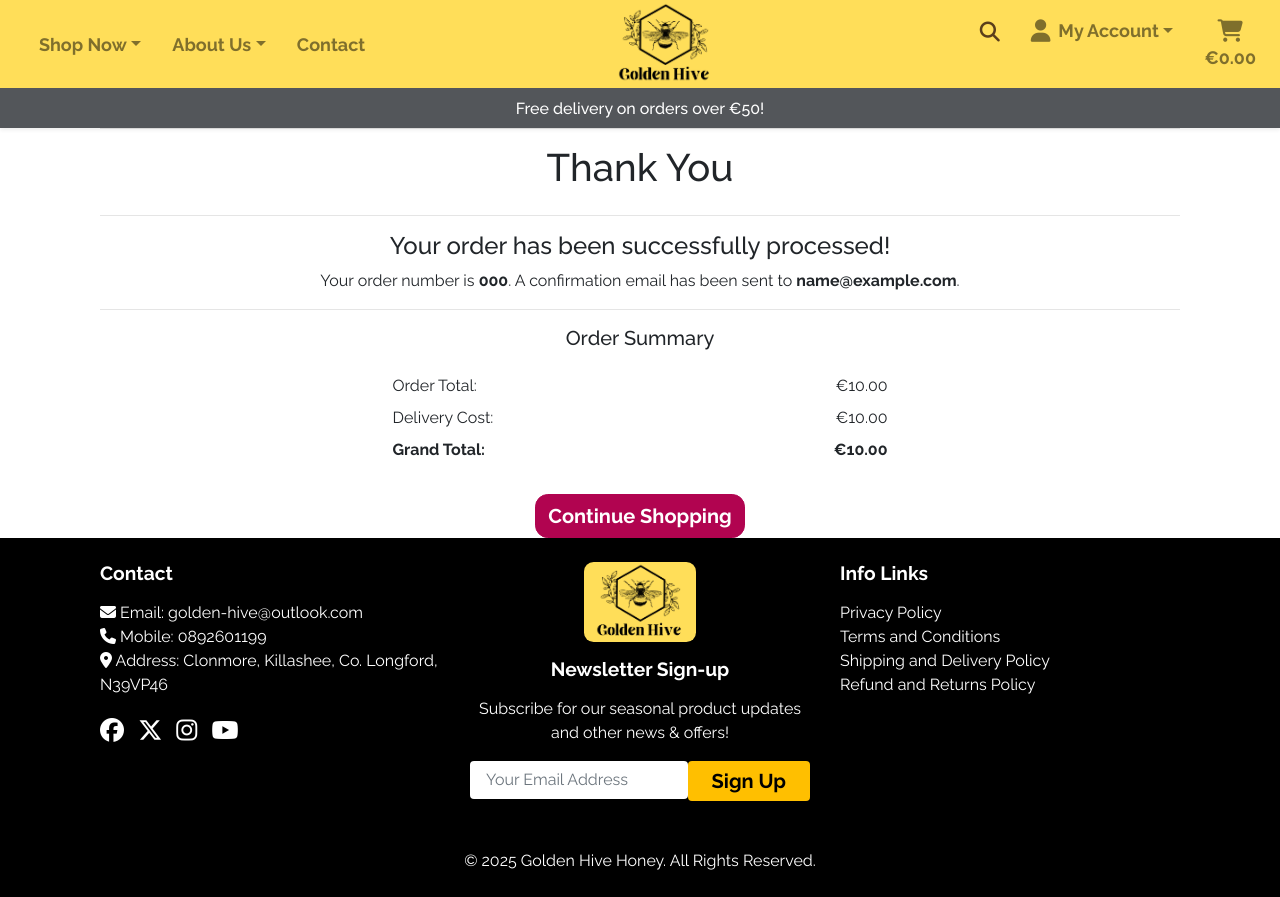
After one commit to preetzware/golden-hive-honey, a Django app: page /checkout/checkout_success/000 in a window 1280 px wide. The commit adds this page. Run offline with Django 3.2, Linux system fonts and the light colour scheme; tables that the repository leaves empty hold one stand-in row (values such as "Sample post"); some libraries are stand-ins or nearby versions; some web fonts are replaced.

Commit message:
Add checkout success logic

```diff
--- a/checkout/__init__.py
+++ b/checkout/__init__.py
@@ -0,0 +1 @@
+default_app_config = 'checkout.apps.CheckoutConfig'
--- a/checkout/models.py
+++ b/checkout/models.py
@@ -35,7 +35,7 @@ class Order(models.Model):
         Update grand total each time a line item is added,
         accounting for delivery costs.
         """
-        self.order_total = self.lineitems.aggregate(Sum('lineitem_total'))['lineitem_total__sum']
+        self.order_total = self.lineitems.aggregate(Sum('lineitem_total'))['lineitem_total__sum'] or 0
         if self.order_total < settings.FREE_DELIVERY_THRESHOLD:
             self.delivery_cost = self.order_total * settings.STANDARD_DELIVERY_PERCENTAGE / 100
         else:
--- a/checkout/signals.py
+++ b/checkout/signals.py
@@ -11,7 +11,7 @@ def update_on_save(sender, instance, created, **kwargs):
     instance.order.update_total()
 
 @receiver(post_delete, sender=OrderLineItem)
-def update_on_save(sender, instance, **kwargs):
+def update_on_delete(sender, instance, **kwargs):
     """
     Update order total on lineitem delete
     """
--- /dev/null
+++ b/checkout/templates/checkout/checkout_success.html
@@ -0,0 +1,45 @@
+{% extends "base.html" %}
+{% load static %}
+
+{% block extra_css %}
+    <link rel="stylesheet" href="{% static 'checkout/css/checkout.css' %}">
+{% endblock %}
+
+{% block content %}
+<div class="container mt-5 cart-header">
+    <div class="row">
+        <div class="col text-center">
+            <hr>
+                <h2 class="logo-font mb-4">Thank You</h2>
+            <hr>
+            <h4 class="fw-bold">Your order has been successfully processed!</h4>
+            <p>Your order number is <strong>{{ order.order_number }}</strong>. A confirmation email has been sent to <strong>{{ order.email }}</strong>.</p>
+            <hr>
+        </div>
+    </div>
+
+    <div class="row">
+        <div class="col-lg-6 offset-lg-3">
+            <h5 class="text-center mb-4">Order Summary</h5>
+            <div class="row mb-2">
+                <div class="col-6">Order Total:</div>
+                <div class="col-6 text-right">€{{ order.order_total|floatformat:2 }}</div>
+            </div>
+            <div class="row mb-2">
+                <div class="col-6">Delivery Cost:</div>
+                <div class="col-6 text-right">€{{ order.delivery_cost|floatformat:2 }}</div>
+            </div>
+            <div class="row mb-2">
+                <div class="col-6 font-weight-bold">Grand Total:</div>
+                <div class="col-6 text-right font-weight-bold">€{{ order.grand_total|floatformat:2 }}</div>
+            </div>
+        </div>
+    </div>
+
+    <div class="row mt-4">
+        <div class="col text-center">
+            <a href="{% url 'all_products' %}" class="btn btn-primary">Continue Shopping</a>
+        </div>
+    </div>
+</div>
+{% endblock %}
--- a/checkout/urls.py
+++ b/checkout/urls.py
@@ -2,5 +2,6 @@ from django.urls import path
 from . import views
 
 urlpatterns = [
-    path('', views.checkout, name='checkout')
+    path('', views.checkout, name='checkout'),
+    path('checkout_success/<order_number>', views.checkout_success, name='checkout_success'),
 ]
--- a/checkout/views.py
+++ b/checkout/views.py
@@ -1,8 +1,10 @@
-from django.shortcuts import render, redirect, reverse
+from django.shortcuts import render, redirect, reverse, get_object_or_404
 from django.contrib import messages
 from django.conf import settings
 
 from .forms import OrderForm
+from .models import Order, OrderLineItem
+from products.models import Product
 from cart.contexts import cart_contents
 
 import stripe
@@ -12,6 +14,73 @@ import stripe
 def checkout(request):
     stripe_public_key = settings.STRIPE_PUBLIC_KEY
     stripe_secret_key = settings.STRIPE_SECRET_KEY
+
+    if request.method == 'POST':
+        cart = request.session.get('cart', {})
+
+        form_data = {
+            'full_name': request.POST['full_name'],
+            'email': request.POST['email'],
+            'phone_number': request.POST['phone_number'],
+            'country': request.POST['country'],
+            'postcode': request.POST['postcode'],
+            'town_or_city': request.POST['town_or_city'],
+            'street_address1': request.POST['street_address1'],
+            'street_address2': request.POST['street_address2'],
+            'county': request.POST['county'],
+        }
+        order_form = OrderForm(form_data)
+        if order_form.is_valid():
+            order = order_form.save()
+            for product_key, item_data in cart.items():
+                try:
+                    # Extract product ID
+                     product_id = product_key.split('-')[0]
+                     product = Product.objects.get(id=product_id)
+
+                    # Handle non-weighted products
+                     if isinstance(item_data, int):
+                        order_line_item = OrderLineItem(
+                            order=order,
+                            product=product,
+                            quantity=item_data,
+                        )
+                        order_line_item.save()
+                     else:
+            # Handle weighted products
+                        product_weight = item_data.get('weight')
+                        quantity = item_data.get('quantity', 0)
+                     if product_weight:
+                # Save weighted products
+                        order_line_item = OrderLineItem(
+                            order=order,
+                            product=product,
+                            quantity=quantity,
+                            product_weight=product_weight,
+                        )
+                        order_line_item.save()
+                     elif quantity > 0:
+                        # Save products with no weight
+                        order_line_item = OrderLineItem(
+                            order=order,
+                            product=product,
+                            quantity=quantity,
+                        )
+                        order_line_item.save()
+                except Product.DoesNotExist:
+                        messages.error(request, (
+                            "One of the products in your cart wasn't found in our database. "
+                            "Please call us for assistance!"
+                        ))
+                        order.delete()
+                        return redirect(reverse('view_cart'))
+
+
+            request.session['save_info'] = 'save-info' in request.POST
+            return redirect(reverse('checkout_success', args=[order.order_number]))
+        else:
+            messages.error(request, 'There was an error with your form. \
+                Please double check your information.')
 
     cart = request.session.get('cart', {})
     if not cart:
@@ -41,3 +110,24 @@ def checkout(request):
     }
 
     return render(request, template, context)
+
+
+def checkout_success(request, order_number):
+    """
+    Handle successful checkouts
+    """
+    save_info = request.session.get('save_info')
+    order = get_object_or_404(Order, order_number=order_number)
+    messages.success(request, f'Order successfully processed! \
+        Your order number is {order_number}. A confirmation \
+        email will be sent to {order.email}.')
+
+    if 'cart' in request.session:
+        del request.session['cart']
+
+    template = 'checkout/checkout_success.html'
+    context = {
+        'order': order,
+    }
+
+    return render(request, template, context)
--- a/home/templates/home/index.html
+++ b/home/templates/home/index.html
@@ -22,7 +22,7 @@
                 Raw and Natural Honey from the heart of Ireland.
             </p>
             <div class="d-flex justify-content-center">
-                <a href="{% url 'all_products' %}" target="_blank" class="btn btn-primary">Shop Products</a>
+                <a href="{% url 'all_products' %}?category=Honey,Propolis,Hampers,Beeswax Candles" target="_blank" class="btn btn-primary">Shop Products</a>
             </div>
         </div>
     </div>
--- a/products/templates/products/all_products.html
+++ b/products/templates/products/all_products.html
@@ -43,7 +43,7 @@
             <div class="col-12 col-md-6 order-md-first">
                 <p class="text-muted mt-3 text-center text-md-left">
                     {% if search_term or current_categories or current_sorting != 'None_None' %}
-                        <span class="small"><a href="{% url 'all_products' %}">All Products</a> | </span>
+                        <span class="small"><a href="{% url 'all_products' %}?category=Honey,Propolis,Hampers,Beeswax Candles">All Products</a> | </span>
                     {% endif %}
                     {{ products|length }} Products{% if search_term %} found for <strong>"{{ search_term }}"</strong>{% endif %}
                 </p>
```
